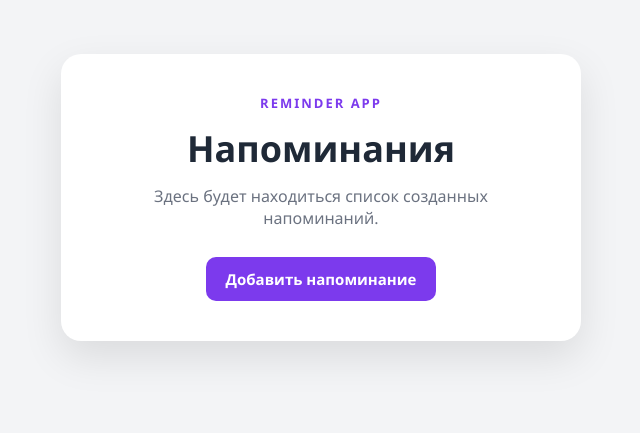
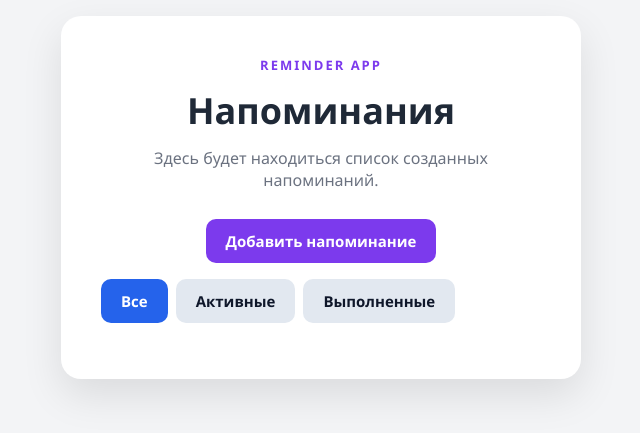
Before and after one commit to askly8390/reminder-app, a Vue app: page / in a window 1280 px wide. Shown: the part 203-636 px from the top of the page, without its empty margins (319-959 px from the left). Built offline with nearby package versions, Linux system fonts and the light colour scheme.

Commit message:
feat: add reminder filters

```diff
--- a/src/renderer/src/App.vue
+++ b/src/renderer/src/App.vue
@@ -1,5 +1,5 @@
 <script setup lang="ts">
-import { onMounted, onUnmounted, ref, watch } from 'vue'
+import { computed, ref, watch, onMounted, onUnmounted } from 'vue'
 type Reminder = {
   id: number
   title: string
@@ -8,6 +8,8 @@ type Reminder = {
   notified?: boolean
   completed?: boolean
 }
+
+type ReminderFilter = 'all' | 'active' | 'completed'
 
 const loadReminders = (): Reminder[] => {
   const savedReminders = localStorage.getItem('reminders')
@@ -29,6 +31,18 @@ const reminderDate = ref('')
 const reminderTime = ref('')
 const editingReminderId = ref<number | null>(null)
 const reminders = ref<Reminder[]>(loadReminders())
+const reminderFilter = ref<ReminderFilter>('all')
+const filteredReminders = computed(() => {
+  if (reminderFilter.value === 'active') {
+    return reminders.value.filter((reminder) => !reminder.completed)
+  }
+
+  if (reminderFilter.value === 'completed') {
+    return reminders.value.filter((reminder) => reminder.completed)
+  }
+
+  return reminders.value
+})
 watch(
   reminders,
   (newReminders): void => {
@@ -123,7 +137,7 @@ onUnmounted(() => {
       <h1>Напоминания</h1>
       <ul v-if="reminders.length" class="reminder-list">
         <li
-          v-for="reminder in reminders"
+          v-for="reminder in filteredReminders"
           :key="reminder.id"
           :class="['reminder-item', { 'reminder-item--completed': reminder.completed }]"
         >
@@ -140,6 +154,32 @@ onUnmounted(() => {
       <p v-else>Здесь будет находиться список созданных напоминаний.</p>
 
       <button type="button" @click="isFormOpen = true">Добавить напоминание</button>
+
+      <div class="reminder-filters">
+        <button
+          type="button"
+          :class="{ active: reminderFilter === 'all' }"
+          @click="reminderFilter = 'all'"
+        >
+          Все
+        </button>
+
+        <button
+          type="button"
+          :class="{ active: reminderFilter === 'active' }"
+          @click="reminderFilter = 'active'"
+        >
+          Активные
+        </button>
+
+        <button
+          type="button"
+          :class="{ active: reminderFilter === 'completed' }"
+          @click="reminderFilter = 'completed'"
+        >
+          Выполненные
+        </button>
+      </div>
 
       <form v-if="isFormOpen" class="reminder-form" @submit.prevent="saveReminder">
         <h2>
@@ -323,4 +363,20 @@ button {
   color: #64748b;
   text-decoration: line-through;
 }
+
+.reminder-filters {
+  display: flex;
+  gap: 8px;
+  margin: 16px 0;
+}
+
+.reminder-filters button {
+  background-color: #e2e8f0;
+  color: #0f172a;
+}
+
+.reminder-filters button.active {
+  background-color: #2563eb;
+  color: #ffffff;
+}
 </style>
```
